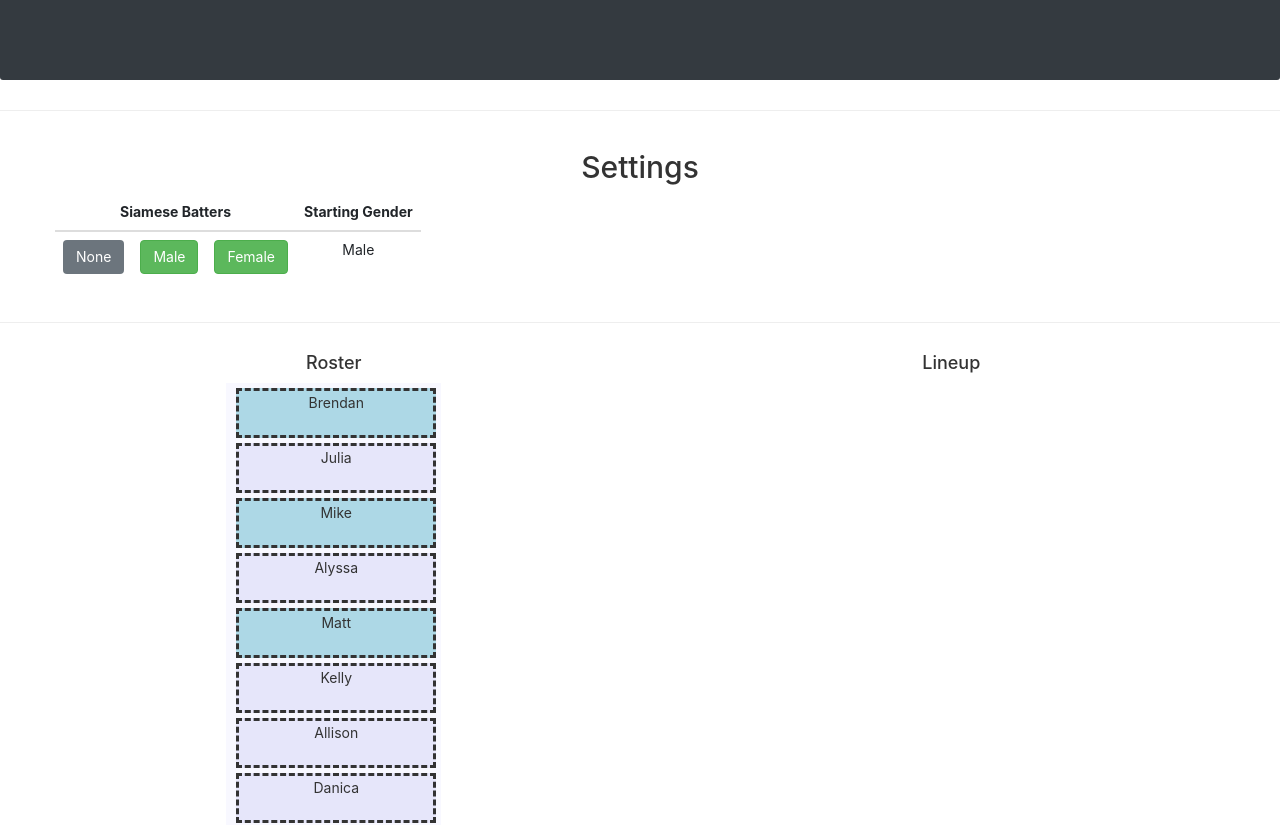
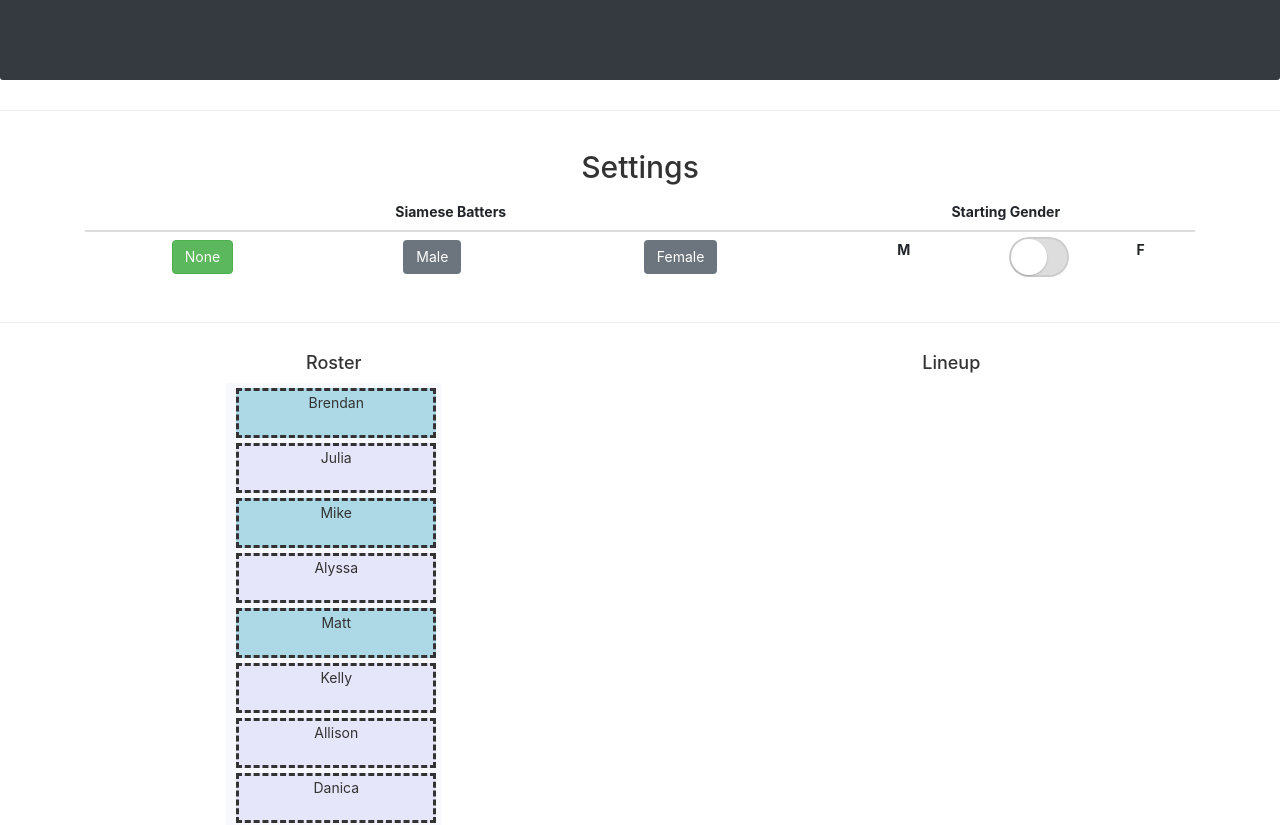
Before and after one commit to bgibz/Softball, a React (Create React App) app: page / in a window 1280 px wide. Shown: the part 720-1545 px from the top of the page. Built offline with nearby package versions, Linux system fonts and the light colour scheme; no server answers.

Commit message:
add styling and implement settings for scoreboard

```diff
--- a/src/App.js
+++ b/src/App.js
@@ -1,5 +1,6 @@
 import React from 'react';
 import './App.css';
+import './toggle.css';
 import PlayerForm from './PlayerForm';
 import Scoreboard from  './Scoreboard';
 import walkupService from './walkupService';
@@ -15,12 +16,12 @@ class App extends React.Component {
       maleNext: 0,
       femaleNext: 0,
       flag: true,
-      doubleGender: "female",
+      doubleGender: "none",
       genderAtBat: "male"
     };
     this.getLineup = this.getLineup.bind(this);
     this.triggerNext = this.triggerNext.bind(this);
-    this.initializeOrder = this.initializeOrder.bind(this);
+    this.setInitialGender = this.setInitialGender.bind(this);
     this.setSiamese = this.setSiamese.bind(this);
     this.walkupService = new walkupService();
   }
@@ -42,19 +43,22 @@ class App extends React.Component {
     });
   }
 
-  initializeOrder(gender) {
-    if (gender === 'male'){
+  setInitialGender(event) {
+    // Only do something before the game has started
+    if (this.state.maleNext === 0 && this.state.femaleNext === 0) {
+      if (event.target.checked) {
         this.setState(() => {
           return {
-        genderAtBat: 'male'
+            genderAtBat: "female"
           }
         });
       } else {
-      this.setState(() => {
+        this.setState (() => {
           return {
-        genderAtBat: 'female'
+            genderAtBat: "male"
           }
         });
+      }
     }
   }
 
@@ -130,7 +134,18 @@ class App extends React.Component {
       this.walkupService.playWalkup(order[0].name)
   }
 
+
   render() {
+    var noneButton = "btn btn-secondary"
+    if (this.state.doubleGender === "none")
+      noneButton = "btn btn-success"
+    var maleButton = "btn btn-secondary"
+    if (this.state.doubleGender === 'male')
+      maleButton = "btn btn-success"
+    var femaleButton = "btn btn-secondary"
+    if (this.state.doubleGender === 'female')
+      femaleButton = "btn btn-success"
+
     return (
       <div className="App">
       <div className="App-header jumbotron">
@@ -142,26 +157,36 @@ class App extends React.Component {
           <div className="col-sm-12">
             <h2>Settings</h2>
           </div>
+        </div>
           <div className="row">
+          <div className = "col-sm-12">
           <table className="table table-borderless">
             <thead>
               <tr>
                 <th colSpan="3">Siamese Batters</th>
-                <th colSpan = "2">Starting Gender</th>
+                <th colSpan = "4">Starting Gender</th>
               </tr>
             </thead>
             <tbody>
               <tr>
                 <td>
-                  <button className = "btn btn-secondary" onClick = {(e) => this.setSiamese("none")}>None</button>
+                <button className = {noneButton} onClick = {(e) => this.setSiamese("none")}>None</button>
                 </td>
                 <td>
-                <button className = "btn btn-success" onClick = {(e) => this.setSiamese("male")}>Male</button>
+                <button className = {maleButton} onClick = {(e) => this.setSiamese("male")}>Male</button>
                 </td>
                 <td>
-                <button className = "btn btn-success" onClick = {(e) => this.setSiamese("female")}>Female</button>
+                <button className = {femaleButton} onClick = {(e) => this.setSiamese("female")}>Female</button>
                 </td>
-                <td colSpan="2">Male</td>
+                <td><span className="toggleLabelLeft"><strong> M </strong></span></td>
+                <td colSpan='2'>
+                <div className="toggle">
+                  <input type="checkbox" className="check" id="genderToggle" onChange= {this.setInitialGender}></input>
+                  <b className="b switch"></b>
+                  <b className="b track"></b>
+                </div>
+                </td>
+                <td><span className="toggleLabelRight"><strong> F </strong></span></td>
               </tr>
             </tbody>
           </table>
--- a/src/Lineup.jsx
+++ b/src/Lineup.jsx
@@ -1,10 +1,6 @@
 import React from 'react';
 
 class Lineup extends React.Component {
-  constructor(props) {
-    super(props);
-  }
-
   createPlayers(item) {
       return <li key={item.key} className={item.gender}>{item.name}</li>
     }
--- a/src/UpcomingBatters.jsx
+++ b/src/UpcomingBatters.jsx
@@ -2,9 +2,6 @@ import React from 'react';
 import './Scoreboard.css';
 
 class UpcomingBatters extends React.Component {
-    constructor(props) {
-        super(props);
-    }
 
     createPlayers(item) {
         return <li key={item.key} className={item.gender}>{item.name}</li>
--- /dev/null
+++ b/src/toggle.css
@@ -0,0 +1,85 @@
+* {
+  margin: 0;
+  padding: 0;
+  position: relative;
+  box-sizing: border-box;
+}
+
+html, body {
+  height: 100%;
+}
+
+.b {
+  display: block;
+}
+
+.toggle {
+  position: absolute;
+  top: 50%;
+  left: 50%;
+  width: 60px;
+  height: 40px;
+  border-radius: 100px;
+  background-color: #ddd;
+  margin: -20px -40px;
+  overflow: hidden;
+  box-shadow: inset 0 0 2px 1px rgba(0,0,0,.05);
+}
+
+.check {
+  position: absolute;
+  display: block;
+  cursor: pointer;
+  top: 0;
+  left: 0;
+  width: 100%;
+  height: 100%;
+  opacity: 0;
+  z-index: 6;
+}
+
+  .check:checked ~ .track {
+    box-shadow: inset 0 0 0 20px #4bd863;
+  }
+
+  .check:checked ~ .switch {
+    right: 2px;
+    left: 22px;
+    transition: .35s cubic-bezier(0.785, 0.135, 0.150, 0.860);
+    transition-property: left, right;
+    transition-delay: .05s, 0s;
+  }
+
+.switch {
+  position: absolute;
+  left: 2px;
+  top: 2px;
+  bottom: 2px;
+  right: 22px;
+  background-color: #fff;
+  border-radius: 36px;
+  z-index: 1;
+  transition: .35s cubic-bezier(0.785, 0.135, 0.150, 0.860);
+  transition-property: left, right;
+  transition-delay: 0s, .05s;
+  box-shadow: 0 1px 2px rgba(0,0,0,.2);
+}
+
+.track {
+  position: absolute;
+  left: 0;
+  top: 0;
+  right: 0;
+  bottom: 0;
+  transition: .35s cubic-bezier(0.785, 0.135, 0.150, 0.860);
+  box-shadow: inset 0 0 0 2px rgba(0,0,0,.05);
+  border-radius: 40px;
+}
+
+.toggleLabelLeft {
+    margin-right: 30px;
+}
+
+.toggleLabelRight {
+    margin-left: 10px;
+}
--- a/src/walkupService.js
+++ b/src/walkupService.js
@@ -1,4 +1,4 @@
-import {Howl, Howler} from 'howler';
+import {Howl} from 'howler';
 import alyssaSound from './media/Alyssa.mp3';
 import danicaSound from './media/Danica.mp3';
 import tonySound from './media/Tony.mp3';
@@ -60,7 +60,7 @@ class walkupService {
             setTimeout(function() {
                 myHowl.play();
                 myHowl.fade(1, 0, 30000);
-            }, 3000);
+            }, 2000);
         }
 
     }
```
Lines whose indentation alone changed are shown as unchanged.
